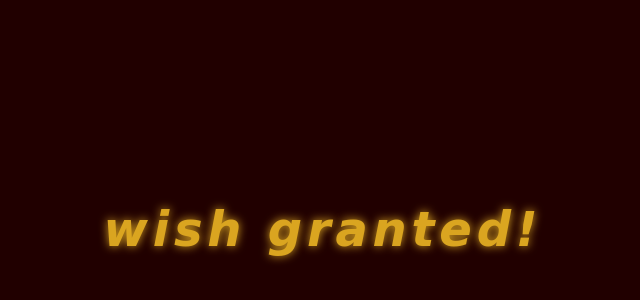
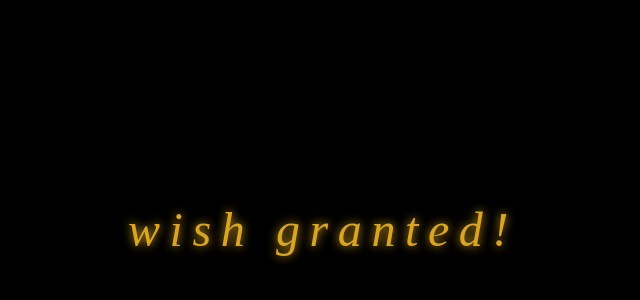
Before and after one commit to sweatherall/basic_template_genie, a website: page wish_granted/index.html in a window 1280 px wide. Shown: the part 38-338 px from the top of the page, without its empty margins (317-957 px from the left). Drawn offline with Linux system fonts and the light colour scheme; files that its build step writes are made by us from their sources.

Commit message:
update readme + remove wish_granted files

```diff
--- a/css/styles.css
+++ b/css/styles.css
@@ -2,11 +2,14 @@
 
 
 /* remove these styles :) */
-html { background: #210000; }
+html {
+  height: 100%;
+  background: #000;
+}
 h1 {
   text-align: center;
   font-size: 3em;
-  font-family: cursive;
+  font-weight: 100;
   margin: 5em 0 0 0;
   font-style: italic;
   color: #daa520;
--- a/wish_granted/css/styles.css
+++ /dev/null
@@ -1,16 +0,0 @@
-@import "./normalize.css";
-
-
-/* remove these styles :) */
-html { background: #210000; }
-h1 {
-  text-align: center;
-  font-size: 3em;
-  font-family: cursive;
-  margin: 5em 0 0 0;
-  font-style: italic;
-  color: #daa520;
-  text-shadow: 0px 0px 10px #daa520;
-  letter-spacing: .1em;
-}
-/* remove these styles :) */
```
Also changed, not shown: README.md, 1 other file.
